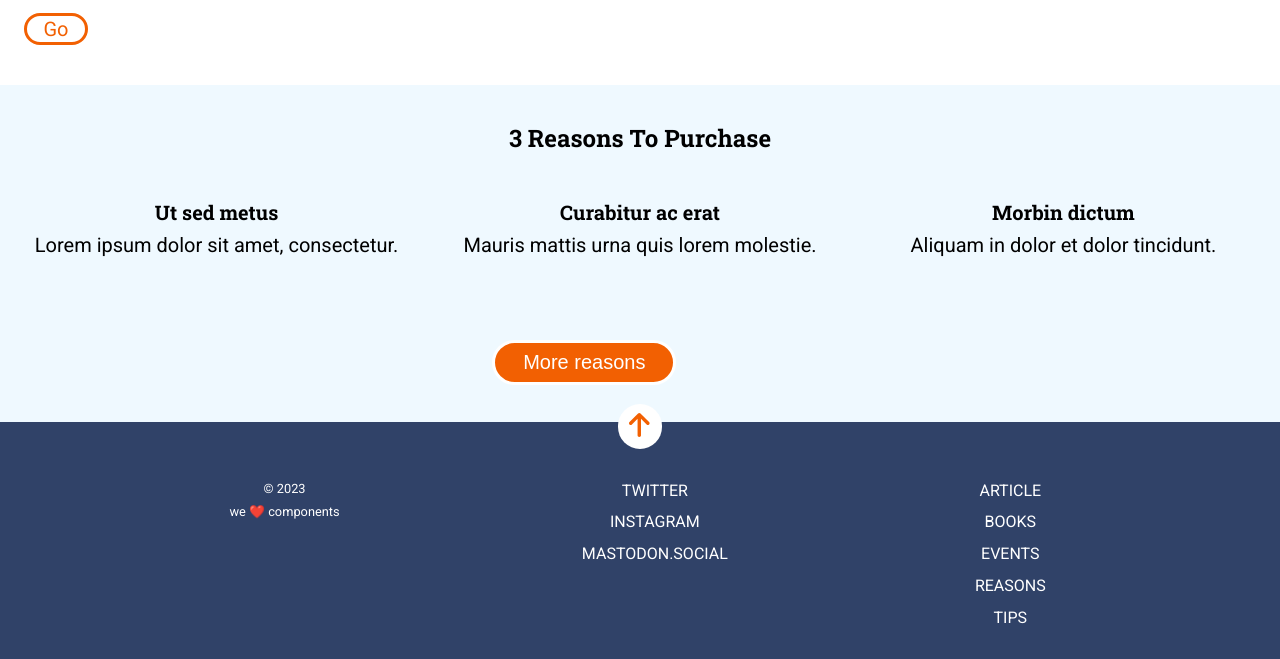
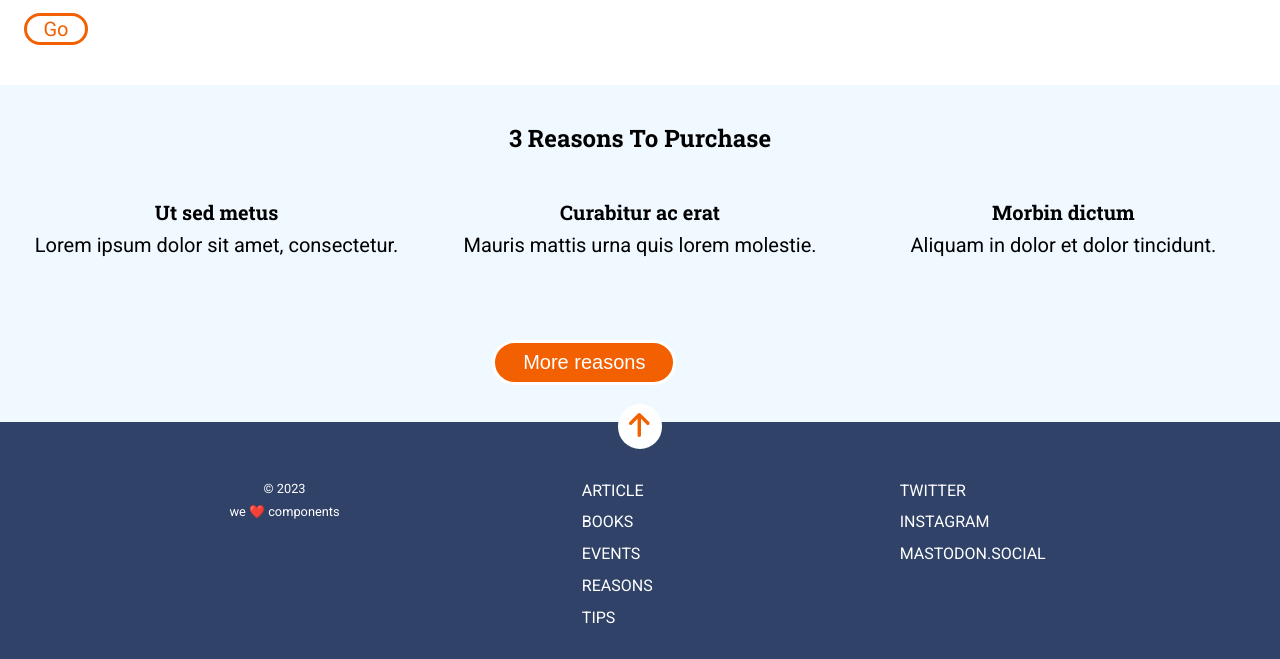
Before and after one commit to Adalab/modulo-1-evaluacion-final-BessyEscobar, a website built with Vite: page src/index.html in a window 1280 px wide. Shown: the part 689-1348 px from the top of the page. Built offline with nearby package versions, Linux system fonts and the light colour scheme; files whose address does not match are found by name.

Commit message:
footer update list

```diff
--- a/src/scss/layout/_footer.scss
+++ b/src/scss/layout/_footer.scss
@@ -47,6 +47,13 @@
     display: flex;
     justify-content: space-evenly;
     flex-direction: row-reverse;
+    .ft-list {
+      order: 1;
+      text-align: left;
+    }
+    .social-media {
+      text-align: left
+    }
 
     .cr {
       margin-top: 2rem;
@@ -55,7 +62,7 @@
     .main-list {
       order: 2;
     }
-  .social-list {
+    .social-list {
      order: 3;
     }
  }
```
